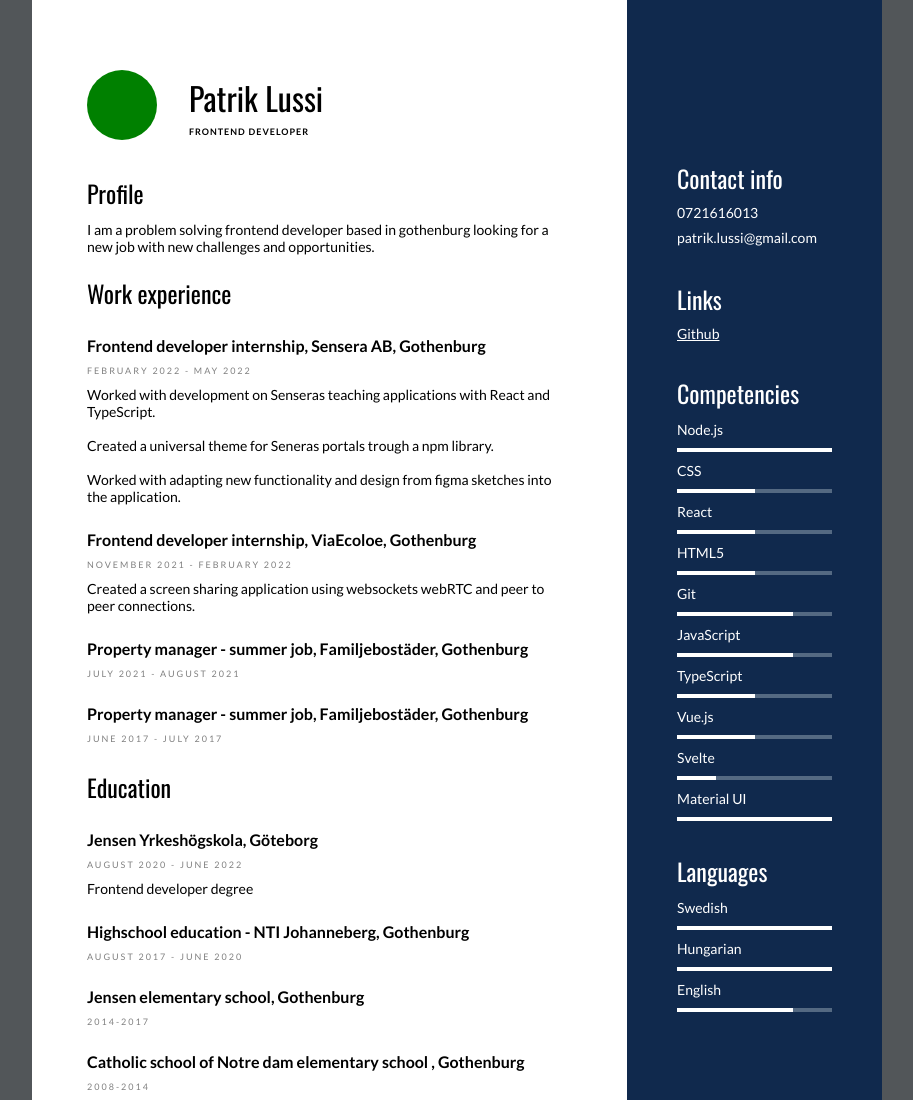
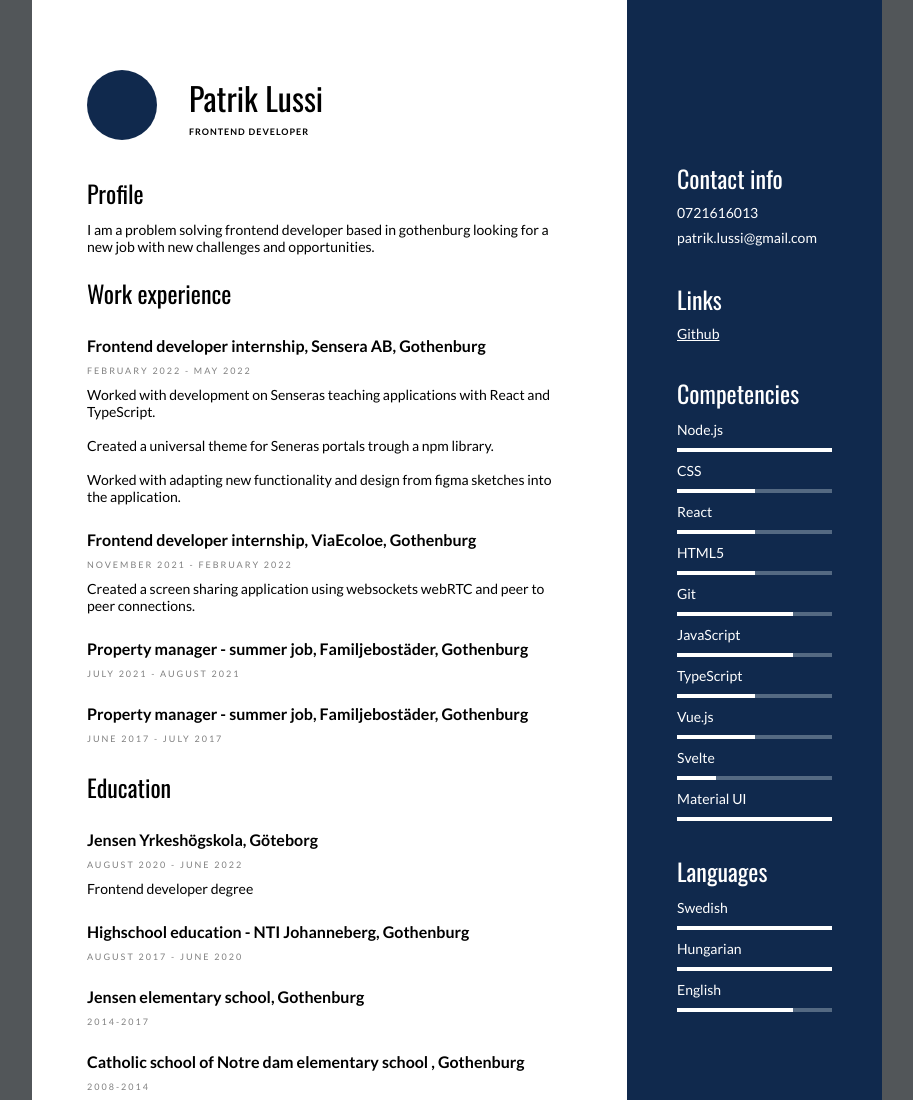
Before and after one commit to patriklussi/cv-website, a plain HTML site: page index.html in a window 1280 px wide. Shown: the top 1100 px of the page, without its empty margins (183-1096 px from the left). Drawn offline with nearby package versions, Linux system fonts and the light colour scheme.

Commit message:
fixed css color mistake

```diff
--- a/style.css
+++ b/style.css
@@ -63,7 +63,7 @@ a {
 	height: 70px;
 	width: 70px;
 	border-radius: 50%;
-	background-color: green;
+	background-color: var(--main-bg-color);
 	display: flex;
 	justify-content: center;
 }
```
